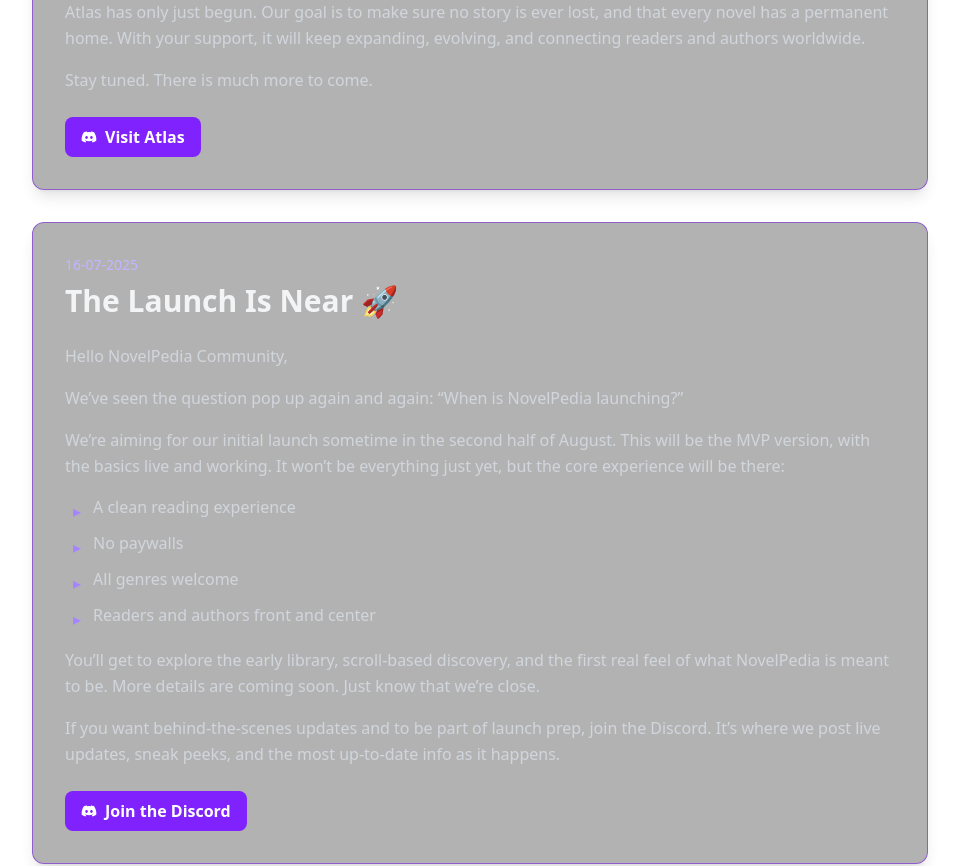
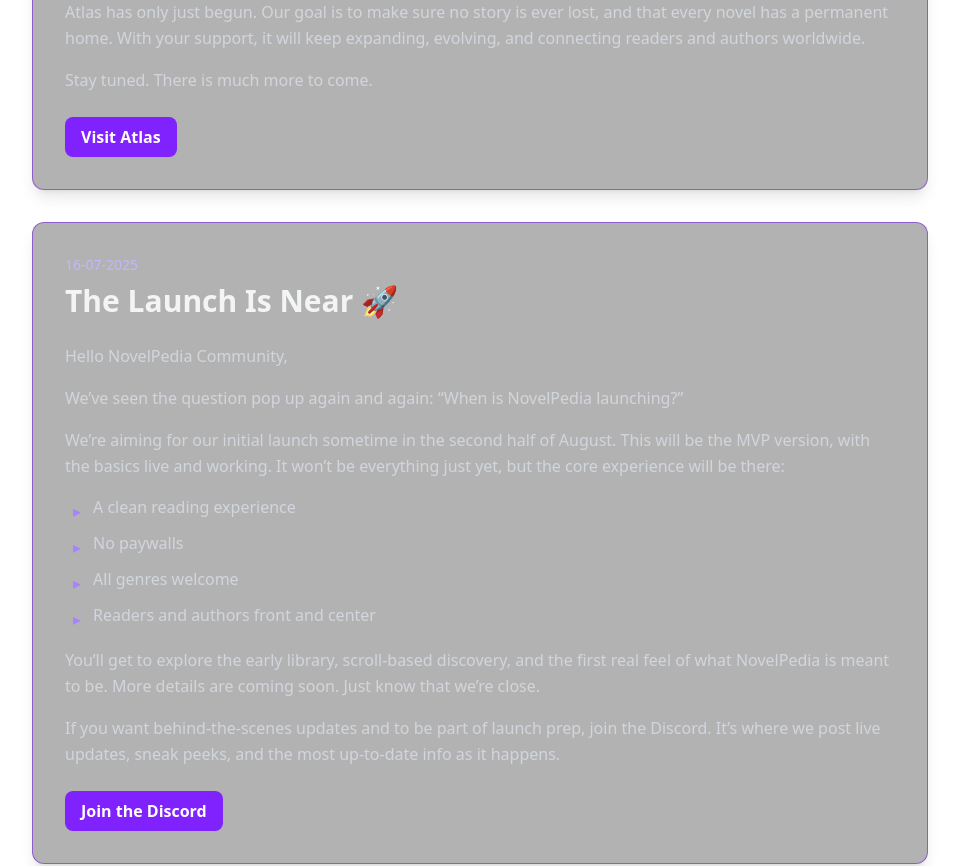
Before and after one commit to Inkosei/novelpedia_demo, a React (Vite) app: page /#/news in a window 1280 px wide. Shown: the part 1320-2186 px from the top of the page, without its empty margins (160-1119 px from the left). Built offline with nearby package versions, Linux system fonts and the light colour scheme.

Commit message:
small issue

```diff
--- a/src/components/NewsPage.jsx
+++ b/src/components/NewsPage.jsx
@@ -29,7 +29,7 @@ const NewsContentRenderer = ({ content }) => {
           case 'link':
             return (
               <a key={index} href={item.href} target="_blank" rel="noopener noreferrer" className="inline-flex items-center justify-center gap-2 bg-violet-600 hover:bg-violet-500 text-white font-bold py-2 px-4 rounded-lg transition-colors mt-2">
-                <FaDiscord />
+
                 {item.text}
               </a>
             );
```
